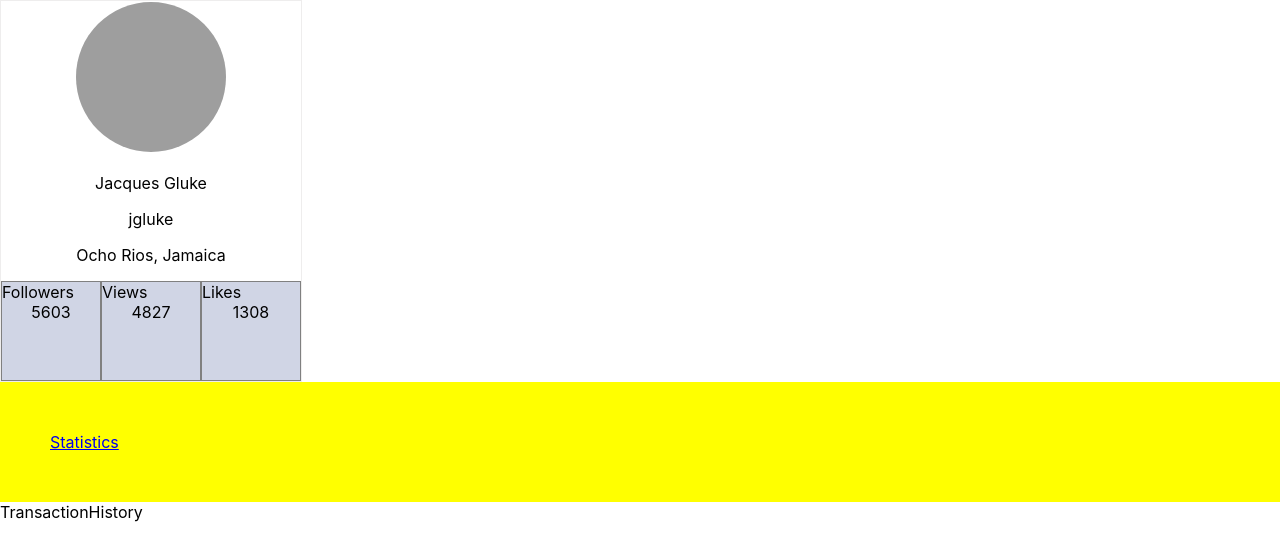
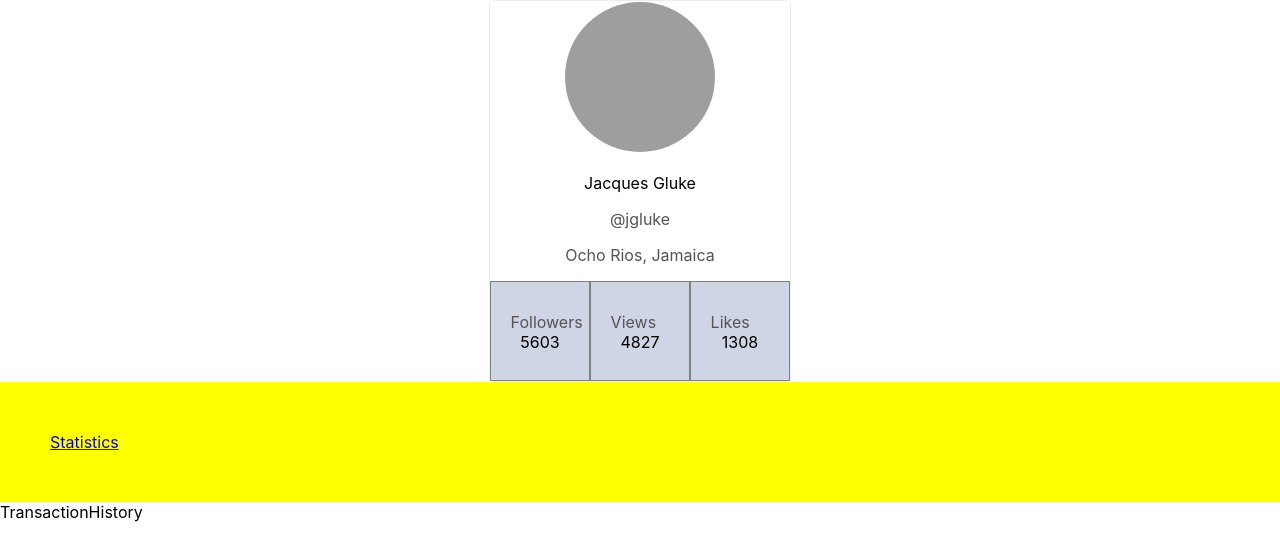
Before and after one commit to ljubik/goit-react-hw-01-components, a React (Create React App) app: page / in a window 1280 px wide. Shown: the top 560 px of the page. Built offline with nearby package versions, Linux system fonts and the light colour scheme; grey boxes are pictures that could not be loaded.

Commit message:
profile complete

```diff
--- a/src/components/Profile/Profile.js
+++ b/src/components/Profile/Profile.js
@@ -13,7 +13,7 @@ function Profile({name, tag, location, avatar, stats}) {
           className={style.avatar}
         />
         <p className={style.name}>{name}</p>
-        <p className={style.tag}>{tag}</p>
+        <p className={style.tag}>@{tag}</p>
         <p className={style.location}>{location}</p>
       </div>
 
--- a/src/components/Profile/Profile.module.css
+++ b/src/components/Profile/Profile.module.css
@@ -1,8 +1,14 @@
 .profile {
+  position: relative;
+  margin-left: auto;
+  margin-right: auto;
+  margin-top: auto;
   padding: 0px;
-  margin: 0;
   width: 300px;
   border: 1px solid rgb(238, 237, 237);
+  border-radius: 5px;
+  text-align: center;
+  align-items: center;
 }
 
 .description {
@@ -17,8 +23,19 @@
   width: 150px;
 }
 
+.name {
+  color: rgb(0, 0, 0);
+}
+
+.tag {
+  color: rgb(85, 83, 83);
+}
+
+.location {
+  color: rgb(85, 83, 83);
+}
+
 .stats {
-  width: 300px;
   height: 100px;
   padding: 0;
   margin: 0;
@@ -26,7 +43,10 @@
   flex-wrap: nowrap;
   list-style: none;
 }
+
 .list {
+  padding-top: 30px;
+  padding-bottom: 30px;
   width: calc(300px / 3);
   background: #c4cbdfca;
   border: 1px solid gray;
@@ -38,8 +58,14 @@
 .label {
   display: flex;
   flex-wrap: wrap;
+  padding-left: 20%;
+  padding-right: auto;
+  margin-left: auto;
+  margin-right: auto;
+  color: rgb(85, 83, 83);
 }
 
 .quantity {
   height: auto;
+  color: rgb(0, 0, 0);
 }
```
